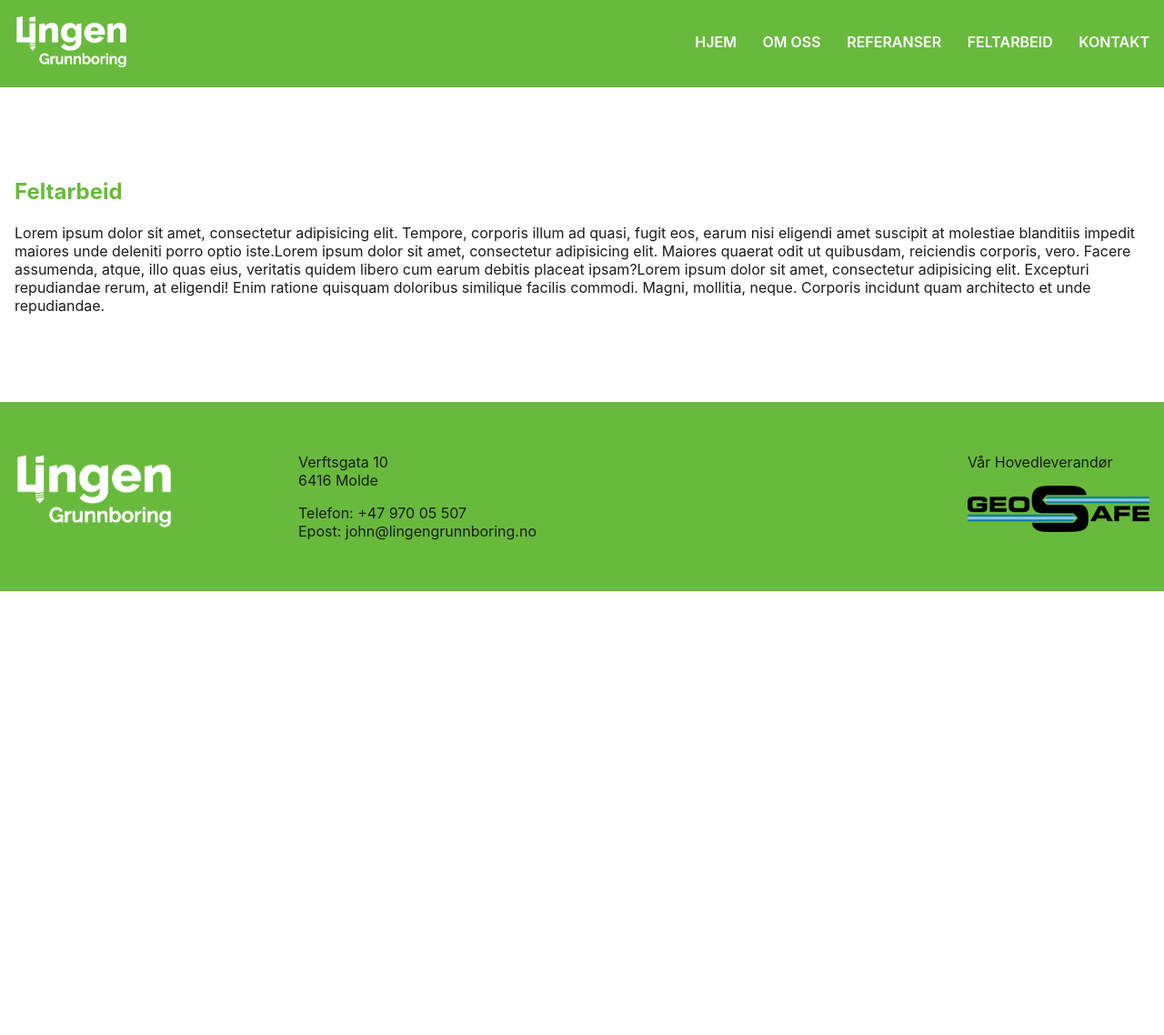
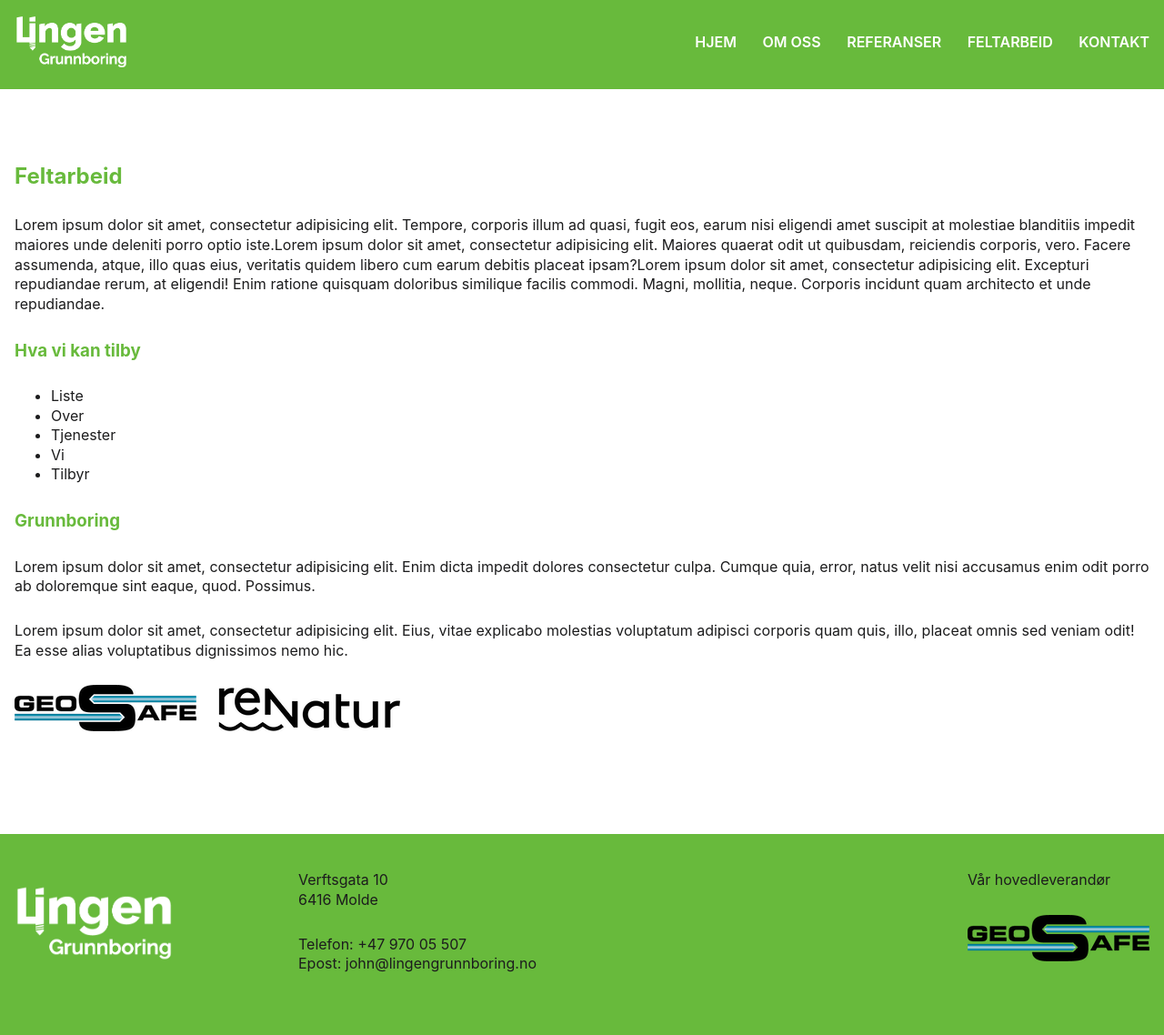
Before and after one commit to lbrlno/lingengrunnboring, a Jekyll site: the page built from src/feltarbeid.md, in a window 1280 px wide. Shown: the whole page at 91% size. Built offline with Jekyll 4.4.1, drawn with Linux system fonts in a browser that asks for light colours; some web fonts are replaced; before the commit the page ends 900 px from its top, so only the background shows below that.

Commit message:
More readable feltarbeid

```diff
--- a/src/_data/partners.yml
+++ b/src/_data/partners.yml
@@ -1,3 +1,6 @@
 - name: Geosafe
   url: http://geosafe.no
   photo: /assets/img/geosafe.png
+- name: Renatur
+  url: http://renatur.no
+  photo: /assets/img/renatur.png
--- /dev/null
+++ b/src/_includes/main-partner.html
@@ -0,0 +1,5 @@
+<p>Vår hovedleverandør</p>
+
+<a href="http://geosafe.no">
+	<img src="/assets/img/geosafe.png" alt="Geosafe">
+</a>
--- /dev/null
+++ b/src/_includes/partner-list.html
@@ -0,0 +1,7 @@
+<ul class="horizontal-list">
+{%- for item in site.data.partners -%}
+	<li>
+		<a href="{{ item.url }}"><img src="{{ item.photo }}" alt="{{ item.name }}"></a>
+	</li>
+{%- endfor %}
+</ul>
--- a/src/_layouts/default.html
+++ b/src/_layouts/default.html
@@ -55,12 +55,7 @@
 		</div>
 
 		<div class="right footer-widget-partners">
-			<p>Vår Hovedleverandør</p>
-			{%- for item in site.data.partners %}
-				<a href="{{ item.url }}">
-					<img src="{{ item.photo }}" alt="{{ item.name }}">
-				</a>
-			{%- endfor %}
+			{% include main-partner.html %}
 		</div>
 	</div>
 </div>
--- a/src/assets/sass/modules/body.scss
+++ b/src/assets/sass/modules/body.scss
@@ -1,7 +1,7 @@
 body {
 	color: $black;
 	background: #fff;
-	line-height: 1.25;
+	line-height: 1.35;
 	font-size: 16px;
 	font-family: univia-pro, -apple-system, BlinkMacSystemFont, "San Francisco", "Helvetica Neue", Helvetica, Ubuntu, Roboto, Noto, "Segoe UI", Arial, sans-serif;
 	-webkit-font-smoothing: antialiased;
--- a/src/assets/sass/modules/typography.scss
+++ b/src/assets/sass/modules/typography.scss
@@ -1,3 +1,18 @@
 h1,h2,h3,h4,h5 {
 	color: $green;
 }
+
+h2, h3, p, ul {
+	margin-top: 0;
+	margin-bottom: 1.7rem;
+}
+
+.horizontal-list {
+	list-style: none;
+	padding-left: 0;
+
+	li {
+		display: inline-block;
+		margin-right: 1.5rem;
+	}
+}
--- a/src/feltarbeid.md
+++ b/src/feltarbeid.md
@@ -7,3 +7,20 @@ permalink: /feltarbeid/
 ## Feltarbeid
 
 Lorem ipsum dolor sit amet, consectetur adipisicing elit. Tempore, corporis illum ad quasi, fugit eos, earum nisi eligendi amet suscipit at molestiae blanditiis impedit maiores unde deleniti porro optio iste.Lorem ipsum dolor sit amet, consectetur adipisicing elit. Maiores quaerat odit ut quibusdam, reiciendis corporis, vero. Facere assumenda, atque, illo quas eius, veritatis quidem libero cum earum debitis placeat ipsam?Lorem ipsum dolor sit amet, consectetur adipisicing elit. Excepturi repudiandae rerum, at eligendi! Enim ratione quisquam doloribus similique facilis commodi. Magni, mollitia, neque. Corporis incidunt quam architecto et unde repudiandae.
+
+### Hva vi kan tilby
+
+* Liste
+* Over
+* Tjenester
+* Vi
+* Tilbyr
+
+### Grunnboring
+
+Lorem ipsum dolor sit amet, consectetur adipisicing elit. Enim dicta impedit dolores consectetur culpa. Cumque quia, error, natus velit nisi accusamus enim odit porro ab doloremque sint eaque, quod. Possimus.
+
+Lorem ipsum dolor sit amet, consectetur adipisicing elit. Eius, vitae explicabo molestias voluptatum adipisci corporis quam quis, illo, placeat omnis sed veniam odit! Ea esse alias voluptatibus dignissimos nemo hic.
+
+
+{% include partner-list.html %}
```
Also changed, not shown: src/assets/img/renatur.png (added).
